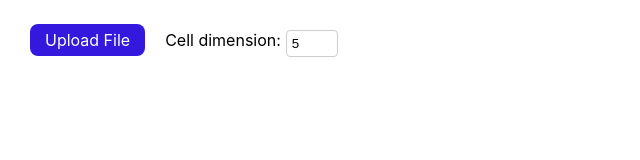
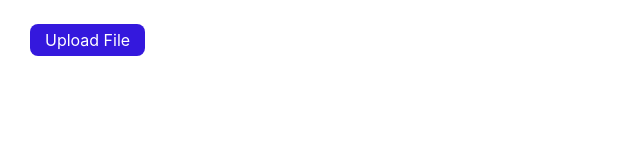
Before and after one commit to OUghTMS/project-canvas, a React (Create React App) app: page / in a window 1280 px wide. Shown: the top 160 px of the page, without its empty margins (0-640 px from the left). Built offline with nearby package versions, Linux system fonts and the light colour scheme.

Commit message:
feat: add cell-dimension-input component

```diff
--- a/src/App.js
+++ b/src/App.js
@@ -5,6 +5,7 @@ import './App.css';
 import FileLoadingButton from './components/File-loading-button';
 import ErrorMessages from './components/Error-messages';
 import Canvas from './components/Canvas'
+import CellDimensionInput from './components/Cell-dimension-input'
 
 import { isValid, VALID } from './facilities/validation';
 import { COMMANDS, ERRORS } from './facilities/constants';
@@ -13,7 +14,7 @@ export default class App extends Component {
   state = {
     drawingRules: [],
     errors: [],
-    cellDimension: 5,
+    cellDimension: 15,
     canvasDimension: {
       width: null,
       height: null,
@@ -89,13 +90,13 @@ export default class App extends Component {
 
   render() {
     const { drawingRules, canvasDimension, errors, cellDimension } = this.state;
-    const canvas = drawingRules.length ? <Canvas rules={drawingRules} canvasDimension={canvasDimension} cellDimension={cellDimension}/> : <ErrorMessages errors={errors} />
+    const canvas = drawingRules.length ? <Canvas rules={drawingRules} canvasDimension={canvasDimension} cellDimension={cellDimension}/> : <ErrorMessages errors={errors} />;
+    const cellDimensionInput = Boolean(drawingRules.length) && <CellDimensionInput cellDimension={cellDimension} changeCellDimension={this.changeCellDimension} />;
     return (
       <div className="container">
         <div className="input-container">
           <FileLoadingButton checkData={this.checkData} />
-          <label className="dimension-label">Cell dimension:</label>
-          <input type="number" value={cellDimension} onChange={this.changeCellDimension} className="dimension-input"></input>
+          {cellDimensionInput}
         </div>
         {canvas}
       </div>
--- /dev/null
+++ b/src/components/Cell-dimension-input.js
@@ -0,0 +1,11 @@
+import React from "react";
+
+export default function CellDimensionInput(props) {
+
+    return (
+        <>
+            <label className="dimension-label">Cell dimension:</label>
+            <input type="number" value={props.cellDimension} onChange={props.changeCellDimension} className="dimension-input"></input>
+        </>
+    );
+}
```
